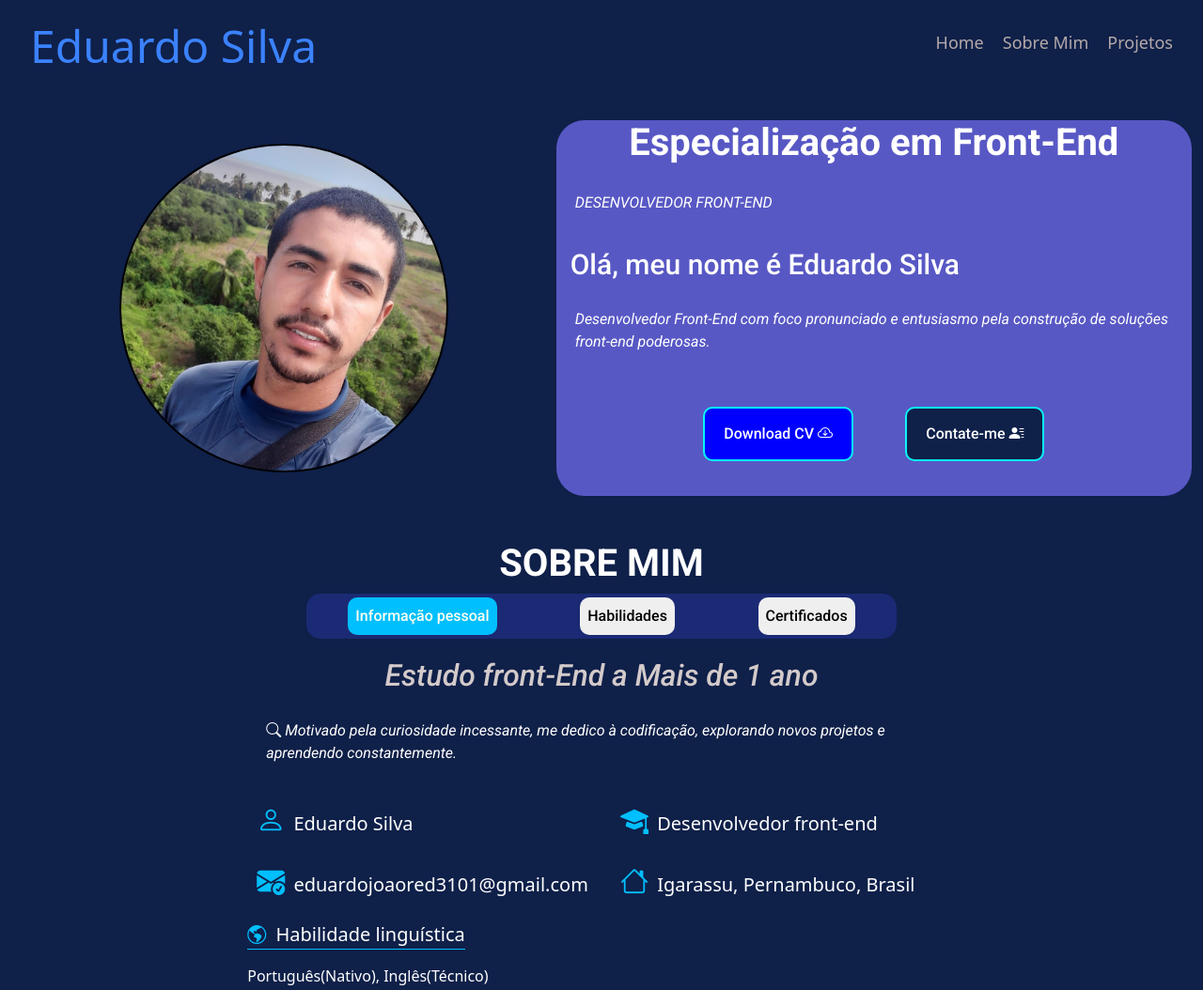
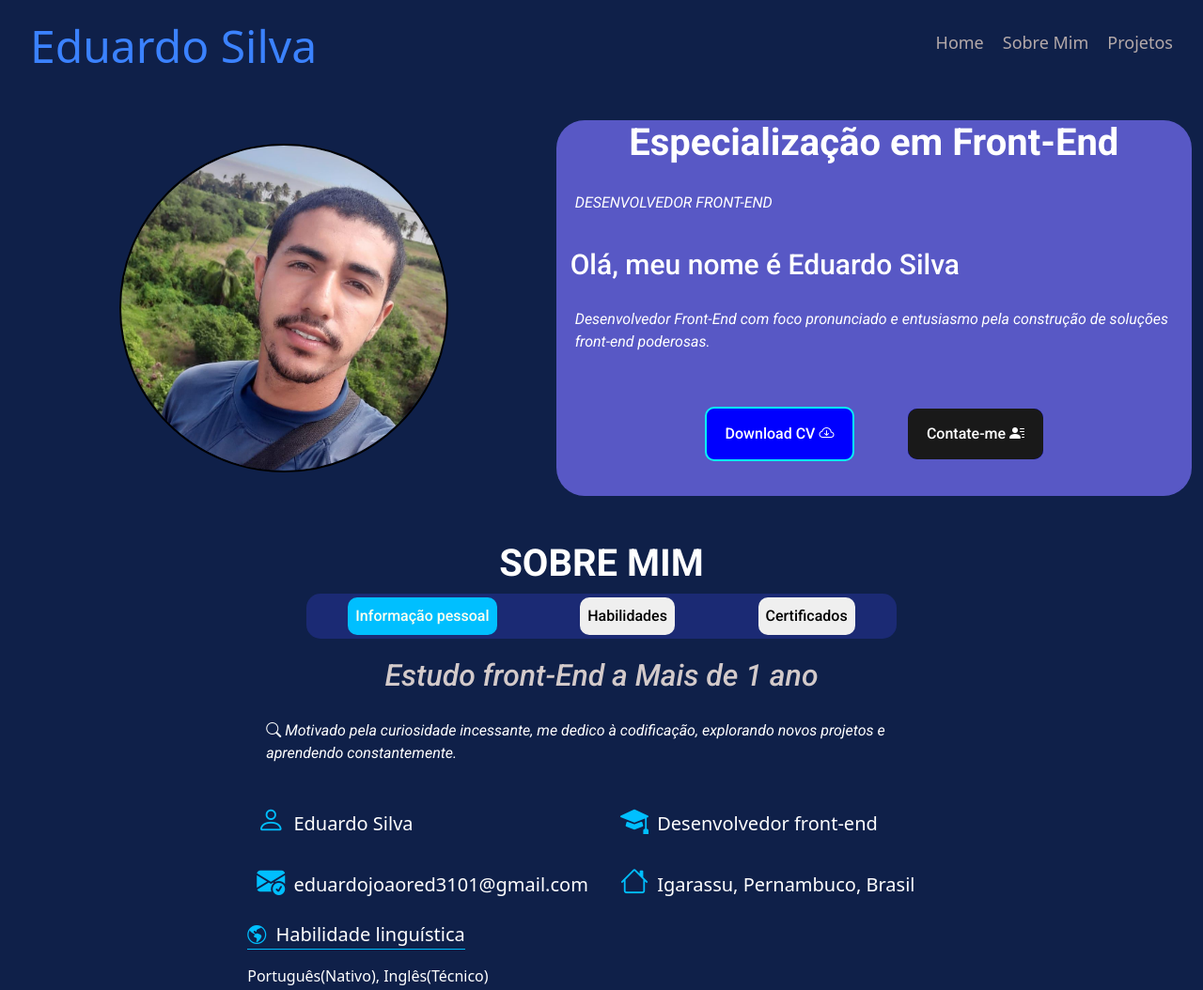
Before and after one commit to eduardo2525/Portifolio, a website built with Parcel: page src/index.html in a window 1280 px wide. Shown: the top 1054 px of the page at 94% size. Built offline with nearby package versions, Linux system fonts and the light colour scheme.

Commit message:
Trocando estilização de button contate-me

```diff
--- a/src/index.html
+++ b/src/index.html
@@ -42,11 +42,11 @@
                 <p class="paragraph">Desenvolvedor Front-End com foco pronunciado e entusiasmo pela construção de soluções front-end poderosas.</p>
 
                 <div class="about__me__contact">
-                    <a class="button__link button__link--Primary" href="https://drive.google.com/file/d/1-kh_Qrf7ef2CdM7-8wrXkWtXv0UfKPdP/view" target="_blank">
+                    <a class="button__link" href="https://drive.google.com/file/d/1-kh_Qrf7ef2CdM7-8wrXkWtXv0UfKPdP/view" target="_blank">
                         Download CV
                         <i class="bi bi-cloud-arrow-down"></i>
                     </a>
-                    <a class="button__link" href="" target="_blank">
+                    <a class="button__link__contact--me" href="" target="_blank">
                         Contate-me
                         <i class="bi bi-person-lines-fill"></i>
                     </a>
--- a/src/styles/about.scss
+++ b/src/styles/about.scss
@@ -43,18 +43,78 @@
                 border-radius: 10px;
                 text-decoration: none;
                 border: 2px solid rgb(9, 245, 245);
-                background: variables.$background;
+                background: variables.$buttonPrimary;
 
                 font-family: "Roboto", sans-serif;
                 font-weight: 500;
                 font-style: normal;
 
-                &--Primary {
-                    background: variables.$buttonPrimary;
-
                     &:hover {
                         background: variables.$background;
                         transition: 1s ease;
+                }
+                &__contact--me {
+                    padding: 15px 20px;
+                    border: none;
+                    outline: none;
+                    text-decoration: none;
+                    color: rgb(255, 255, 255);
+                    background: variables.$buttonPrimary;
+                    cursor: pointer;
+                    position: relative;
+                    z-index: 0;
+                    border-radius: 10px;
+
+                    font-family: "Roboto", sans-serif;
+                    font-weight: 500;
+                    font-style: normal;
+
+                    &::before {
+                        content: '';
+                        background: linear-gradient(45deg,#ff0000,#ff7300,#fffb00,#48ff00,#00ffd5,#002bff,#7a00ff,#ff00c8,#ff0000);
+                        position: absolute;
+                        top: -5px;
+                        left: -6px;
+                        background-size: 400%;
+                        z-index: -1;
+                        filter: blur(5px);
+                        width: calc(100% + 9px);
+                        height: calc(100% + 8px);
+                        animation: glowingbn5 20s linear infinite;
+                        opacity: 0;
+                        transition: opacity 0.3s ease-in-out;
+                        border-radius: 10px;
+                    }
+
+                    @keyframes glowing {
+                        0% {
+                            background-position: 0 0;
+                        }
+                        50% {
+                            background-position: 400% 0;
+                        }
+                        100% {
+                            background-position: 0 0;
+                        }
+                    }
+
+                    &:active::after {
+                        color: #000;
+                    }
+                    &:hover::before {
+                        opacity: 1;
+                    }
+
+                    &::after {
+                        z-index: -1;
+                        content: "";
+                        position: absolute;
+                        width: 100%;
+                        height: 100%;
+                        background: #191919;
+                        left: 0;
+                        top: 0;
+                        border-radius: 10px;
                     }
                 }
             }
```
